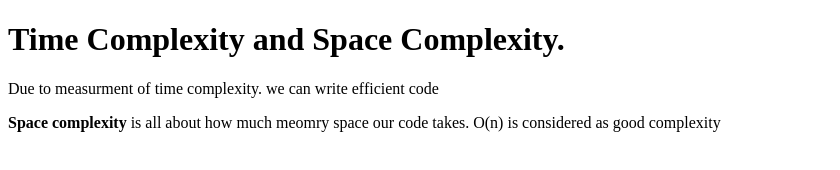
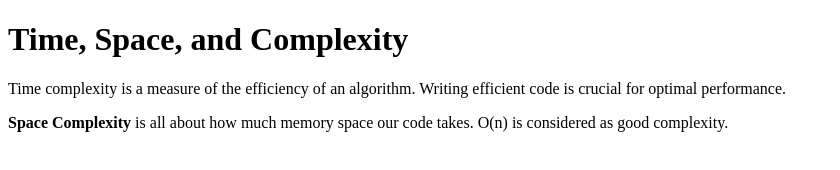
Before and after one commit to acciojob/time-and-space-complexity-seekernothing, a website: page main.html in a window 1280 px wide. Shown: the whole page, without its empty margins (0-840 px from the left). Drawn offline with Linux system fonts and the light colour scheme.

Commit message:
created a submission

```diff
--- a/main.html
+++ b/main.html
@@ -8,10 +8,9 @@
 
 <body>
 	<!-- the entire body must be written by student -->
-	<h1>Time Complexity and Space Complexity. </h1>
-	<p>Due to measurment of time complexity. we can write efficient code </p>
-	<p> <B>Space complexity</B> is all about how much meomry space our code takes. O(n) is considered as good complexity </p>
-
+	<h1>Time, Space, and Complexity</h1>
+	<p>Time complexity is a measure of the efficiency of an algorithm. Writing efficient code is crucial for optimal performance.</p>
+	<p><b>Space Complexity</b> is all about how much memory space our code takes. O(n) is considered as good complexity.</p>
     <script type="text/javascript" src="./script.js">
 </script>
 
```
